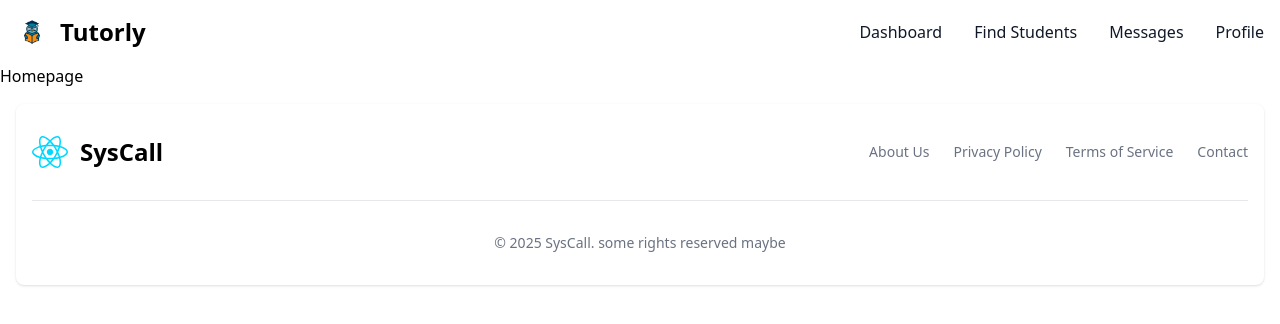
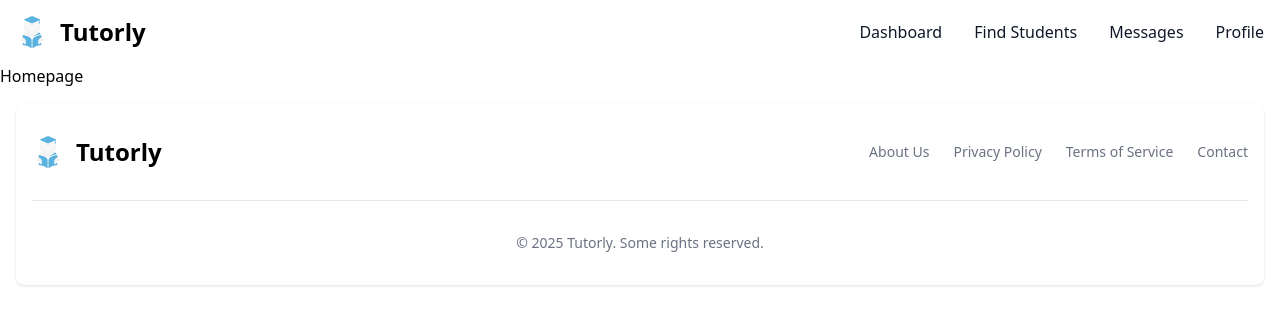
Before and after one commit to prmntr/yrhacks2025syscall, a React (Vite) app: page / in a window 1280 px wide. Shown: the top 324 px of the page. Built offline with nearby package versions, Linux system fonts and the light colour scheme.

Commit message:
chore: icons and stuff

```diff
--- a/src/components/Footer.tsx
+++ b/src/components/Footer.tsx
@@ -1,23 +1,17 @@
-function Footer(){
+function Footer() {
   return (
     <footer className="bg-white rounded-lg shadow-sm dark:bg-gray-900 m-4">
       <div className="w-full max-w-screen-xl mx-auto p-4 md:py-8">
         <div className="sm:flex sm:items-center sm:justify-between">
-            <a
-              href="/"
-              className="flex items-center mb-4 sm:mb-0 space-x-3 rtl:space-x-reverse"
-            >
-              <img
-                src="src\assets\react.svg"
-                className="h-8"
-                alt="SysCall logo"
-              />
+          <a href="/" className="flex items-center mb-4 sm:mb-0 space-x-3 rtl:space-x-reverse">
+            <img src="src\assets\Tutorly.png" className="h-8" alt="SysCall logo" />
             <span className="self-center text-2xl font-semibold whitespace-nowrap dark:text-white">
-                SysCall
+              Tutorly
             </span>
           </a>
           <ul className="flex flex-wrap items-center mb-6 text-sm font-medium text-gray-500 sm:mb-0 dark:text-gray-400">
             <li>
+              <i className="fi fi-sr-dashboard-panel"></i>
               <a href="#" className="hover:underline me-4 md:me-6">
                 About Us
               </a>
@@ -41,11 +35,11 @@ function Footer(){
         </div>
         <hr className="my-6 border-gray-200 sm:mx-auto dark:border-gray-700 lg:my-8" />
         <span className="block text-sm text-gray-500 sm:text-center dark:text-gray-400">
-            © 2025{" "}
+          © 2025{' '}
           <a href="/" className="hover:underline">
-              SysCall
+            Tutorly
           </a>
-            . some rights reserved maybe
+          . Some rights reserved.
         </span>
       </div>
     </footer>
```
Also changed, not shown: src/assets/Tutorly.png. Lines whose indentation alone changed are shown as unchanged.
